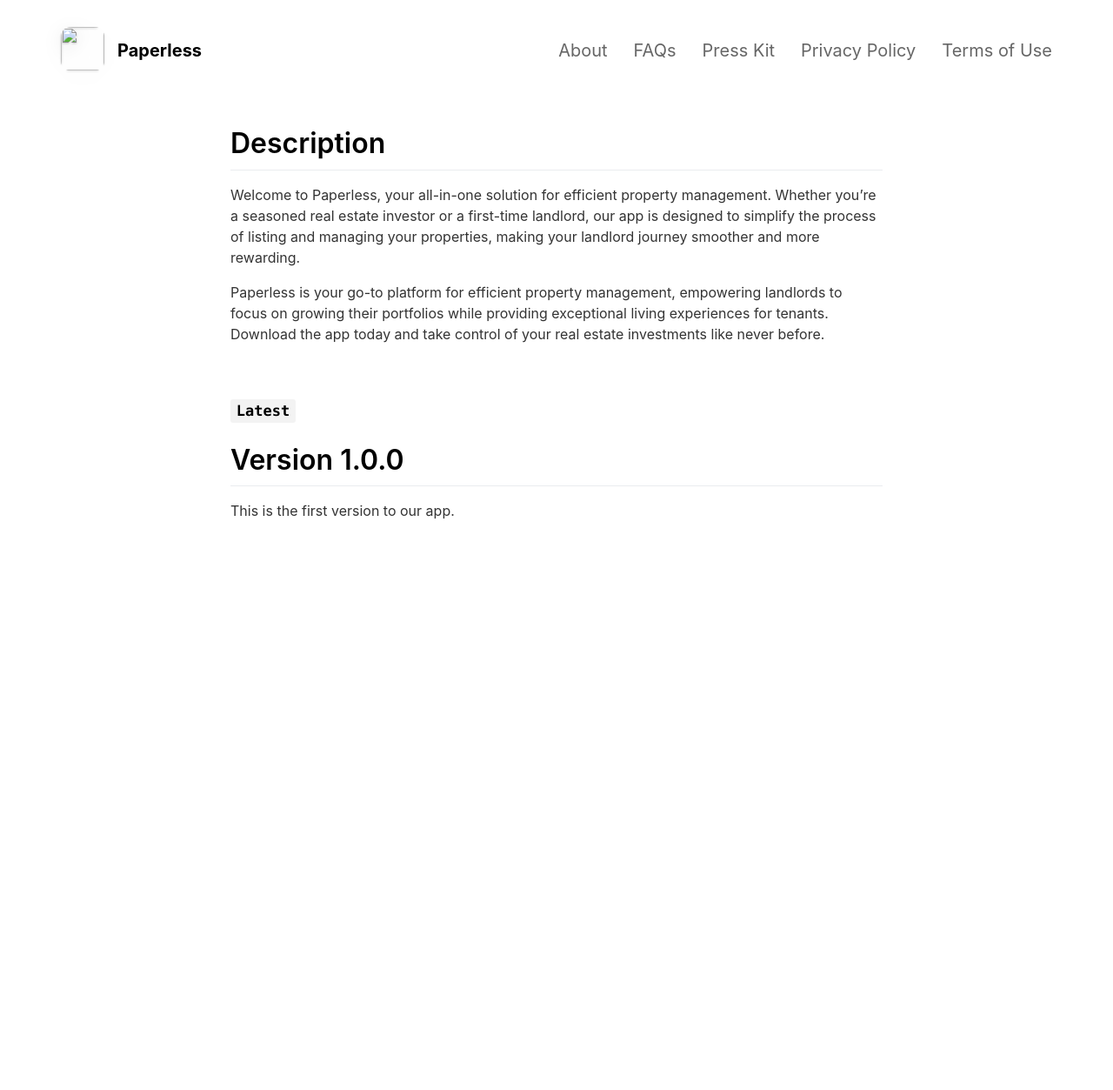
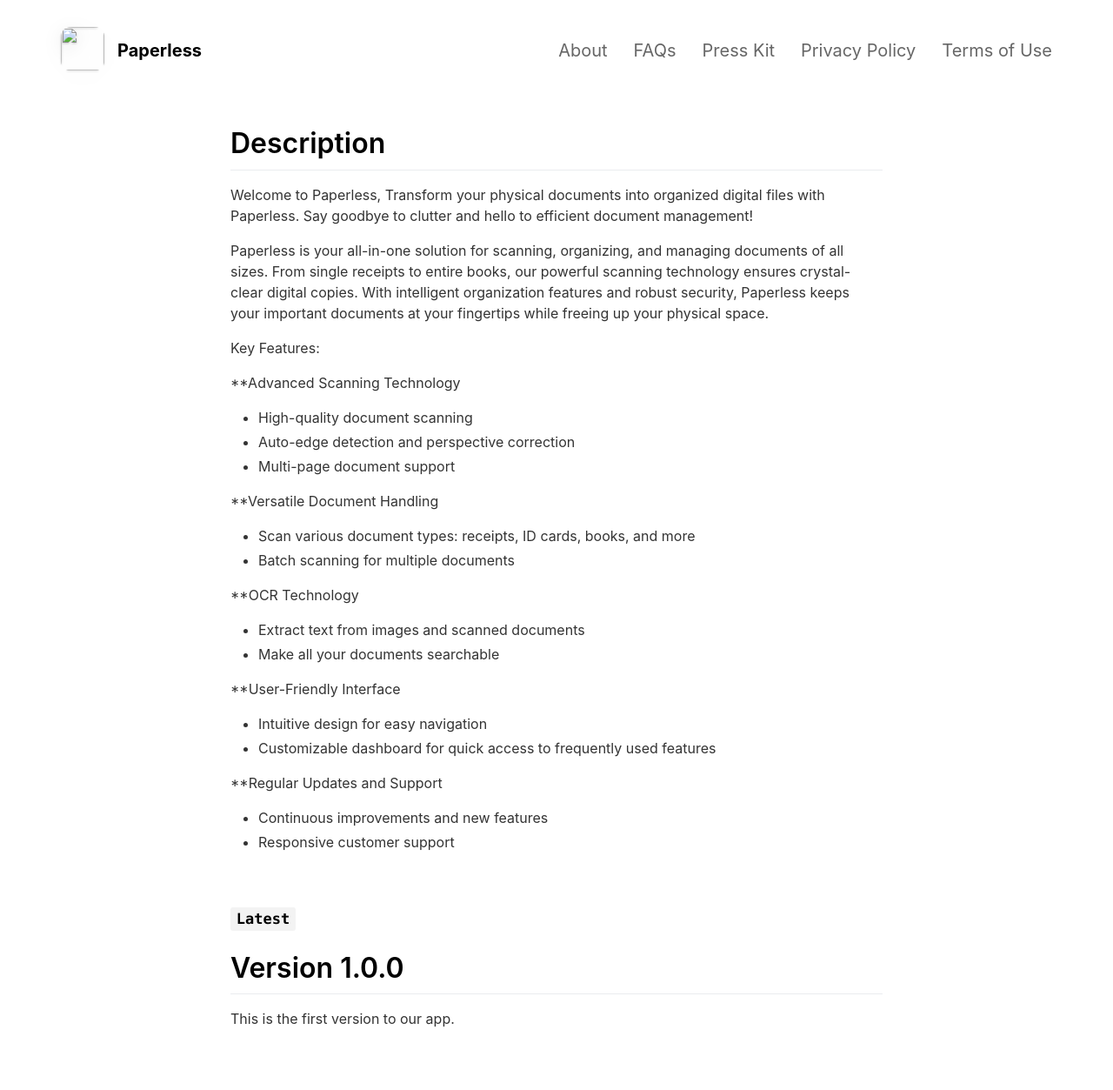
Before and after one commit to karm435/karmaacademy.github.io, a Jekyll site: the page built from _pages/changelog.md, in a window 1280 px wide. Shown: the whole page at 87% size. Built offline with Jekyll 4.4.1, drawn with Linux system fonts in a browser that asks for light colours; nearby versions of some CDN libraries; before the commit the page ends 900 px from its top, so only the background shows below that.

Commit message:
Updated website

```diff
--- a/_config.yml
+++ b/_config.yml
@@ -64,7 +64,7 @@ faqs                                      :
     description                           : Yes, all the data stays on your device. However, you can share the pdf file and save it to your files or iCloud.
     fontawesome_icon_name                 : eraser
 
-  - title                                 : How do I delete a property?
+  - title                                 : How do I delete a Pdf?
     description                           : Open the pdf file details and delete it.
     fontawesome_icon_name                 : trash
 
--- a/_pages/changelog.md
+++ b/_pages/changelog.md
@@ -5,9 +5,32 @@ include_in_header: false
 ---
 
 # Description
-Welcome to Paperless, your all-in-one solution for efficient property management. Whether you're a seasoned real estate investor or a first-time landlord, our app is designed to simplify the process of listing and managing your properties, making your landlord journey smoother and more rewarding.
+Welcome to Paperless, Transform your physical documents into organized digital files with Paperless. Say goodbye to clutter and hello to efficient document management!
 
-Paperless is your go-to platform for efficient property management, empowering landlords to focus on growing their portfolios while providing exceptional living experiences for tenants. Download the app today and take control of your real estate investments like never before.
+Paperless is your all-in-one solution for scanning, organizing, and managing documents of all sizes. From single receipts to entire books, our powerful scanning technology ensures crystal-clear digital copies. With intelligent organization features and robust security, Paperless keeps your important documents at your fingertips while freeing up your physical space.
+
+Key Features:
+
+**Advanced Scanning Technology
+- High-quality document scanning
+- Auto-edge detection and perspective correction
+- Multi-page document support
+
+**Versatile Document Handling
+- Scan various document types: receipts, ID cards, books, and more
+- Batch scanning for multiple documents
+
+**OCR Technology
+- Extract text from images and scanned documents
+- Make all your documents searchable
+
+**User-Friendly Interface
+- Intuitive design for easy navigation
+- Customizable dashboard for quick access to frequently used features
+
+**Regular Updates and Support
+- Continuous improvements and new features
+- Responsive customer support
 
 <br>
 
```
Also changed, not shown: _pages/about.md (+26 -1 lines), _pages/faqs.md (+6 -14 lines), _pages/presskit.md (+48 -13 lines).
